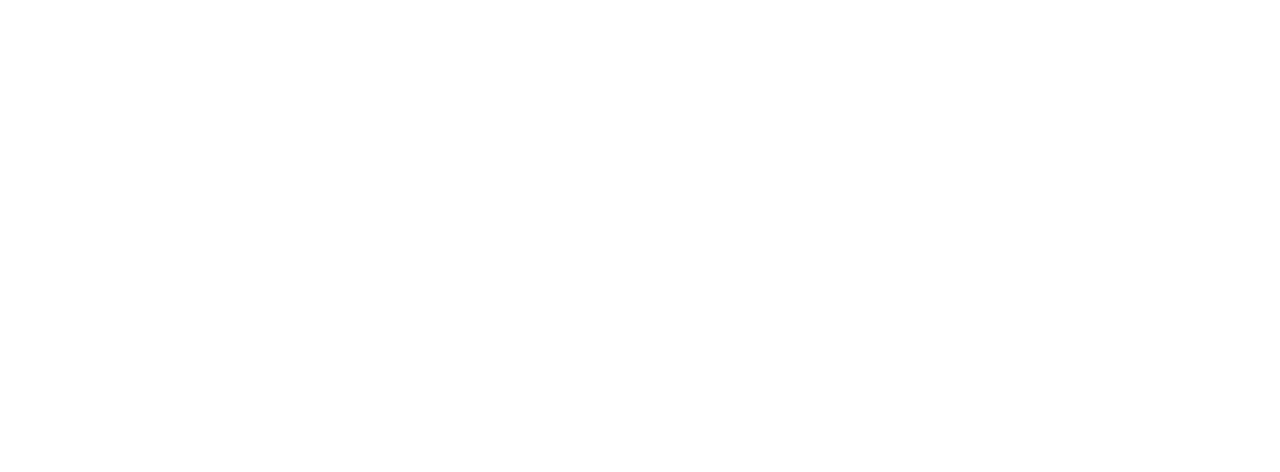
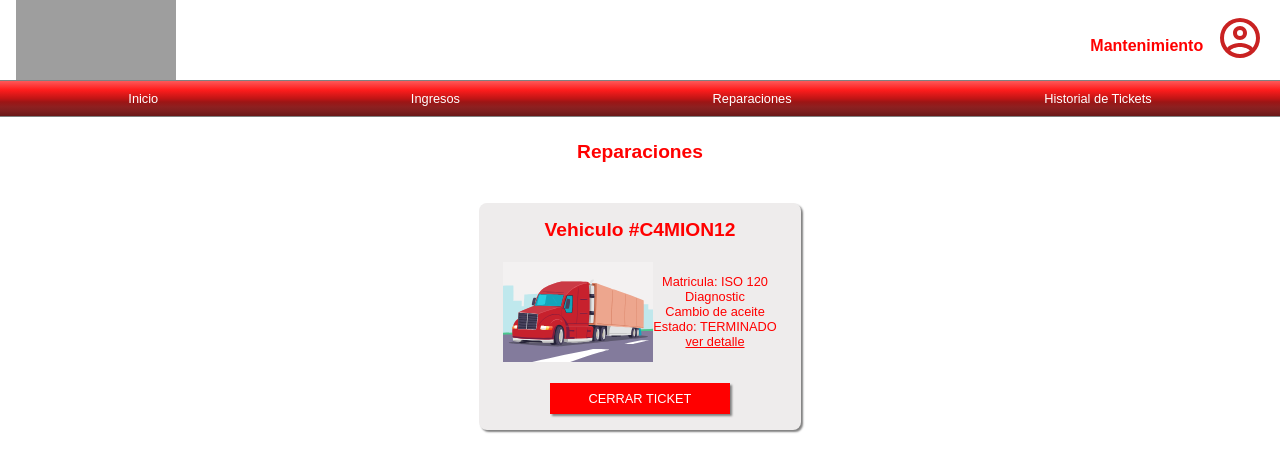
Before and after one commit to imdaviddev/tp-final-laboratorio-frontend, a React (Vite) app: page /mantenimiento/reparaciones in a window 1280 px wide. Before the commit this address had no page. Shown: the top 472 px of the page. Built offline with nearby package versions, Linux system fonts and the light colour scheme; grey boxes are pictures that could not be loaded.

Commit message:
diseño reparaciones

```diff
--- a/src/pages/Mantenimiento/MantenimientoReparaciones.tsx
+++ b/src/pages/Mantenimiento/MantenimientoReparaciones.tsx
@@ -1,11 +1,53 @@
-import { TituloPage } from '../ComponentsUI'
+import { styled } from 'styled-components'
+import { BoxGeneral, ContainerGeneral, FilaGeneral, TituloPage, VerDetalle } from '../ComponentsUI'
+import { ColumnaGeneral } from './Mantenimientoingresos'
+import Camion from '../../../imagenes/camion.svg';
+
+const TituloGeneral = styled.div`
+  font-size: 1.2rem;
+  font-weight: bold;
+  color: red;
+  width: 100%;
+  text-align: center;
+`
+const ButtonGeneral = styled.div`
+  padding: 0.5rem 1rem;
+  color: white;
+  background-color: red;
+  box-shadow: 2px 2px 2px gray;
+  text-align: center;
+  width: 180px;
+  font-size: 0.8rem;
+`
+
 
 const MantenimientoReparaciones = () => {
   return <>
     <TituloPage>
         Reparaciones
     </TituloPage>
+    <ContainerGeneral style={{background: 'none'}}>
+      <ColumnaGeneral style={{alignItems: 'center', gap:'0.8rem'}}>
+        <TituloGeneral> Vehiculo #C4MION12</TituloGeneral>
+        <FilaGeneral style={{background: 'none'}}>
+          <BoxGeneral>
+            <img src={Camion} style={{width: '100%', height:'100%'}}/>
+          </BoxGeneral>
+          <BoxGeneral>
+            <p>Matricula: ISO 120</p>
+            <p>Diagnostic</p>
+            <p>Cambio de aceite</p>
+            <p>Estado: TERMINADO</p>
+            <VerDetalle/>
+          </BoxGeneral>
+        </FilaGeneral>
+        <ButtonGeneral>
+          CERRAR TICKET
+        </ButtonGeneral>
+      </ColumnaGeneral>
+    </ContainerGeneral>
   </>
+
 }
 
 export default MantenimientoReparaciones
--- a/src/routes/index.tsx
+++ b/src/routes/index.tsx
@@ -7,6 +7,7 @@ import ControlesGerencia from '../pages/controlesGerencia/ControlesGerencia';
 import { SupervisionConductoresPage, SupervisionCrearRecorridoPage, SupervisionHomePage, SupervisionPageLayout, SupervisionReportesPage, SupervisionVehiculosPage } from '../pages/Supervision';
 import MantenimientoPageLayout, { MantenimientoInicio } from '../pages/Mantenimiento';
 import Mantenimientoingresos from '../pages/Mantenimiento/Mantenimientoingresos';
+import MantenimientoReparaciones from '../pages/Mantenimiento/MantenimientoReparaciones';
 
 const Router = () => {
   return <>
@@ -27,6 +28,7 @@ const Router = () => {
       <Route element={<MantenimientoPageLayout/>} path='/mantenimiento'>
           <Route index element={<MantenimientoInicio/>}/>
           <Route element={<Mantenimientoingresos/>} path='ingresos'/>
+          <Route element={<MantenimientoReparaciones/>} path='reparaciones'/>
       </Route>
     </Routes>
   </BrowserRouter>
```
